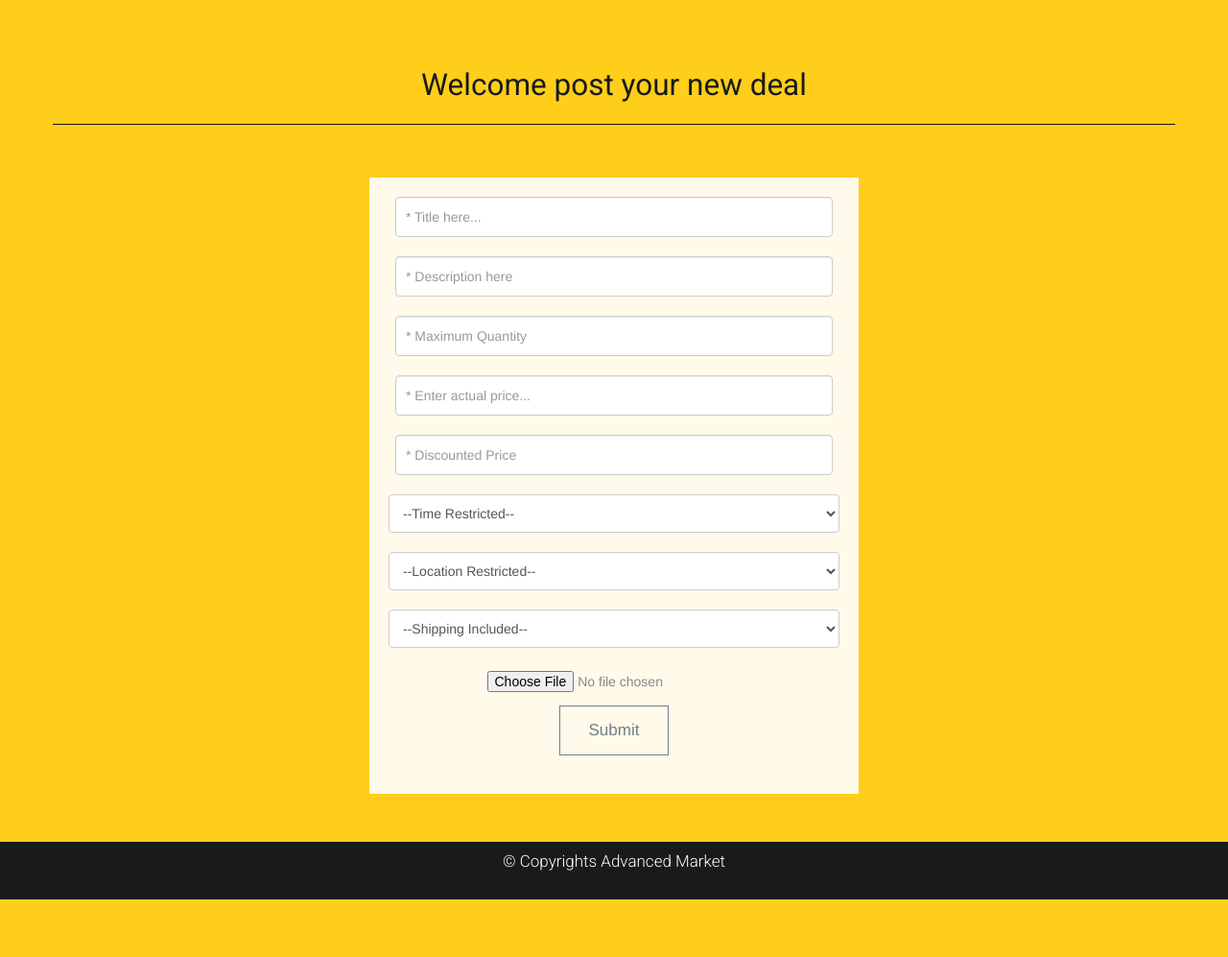
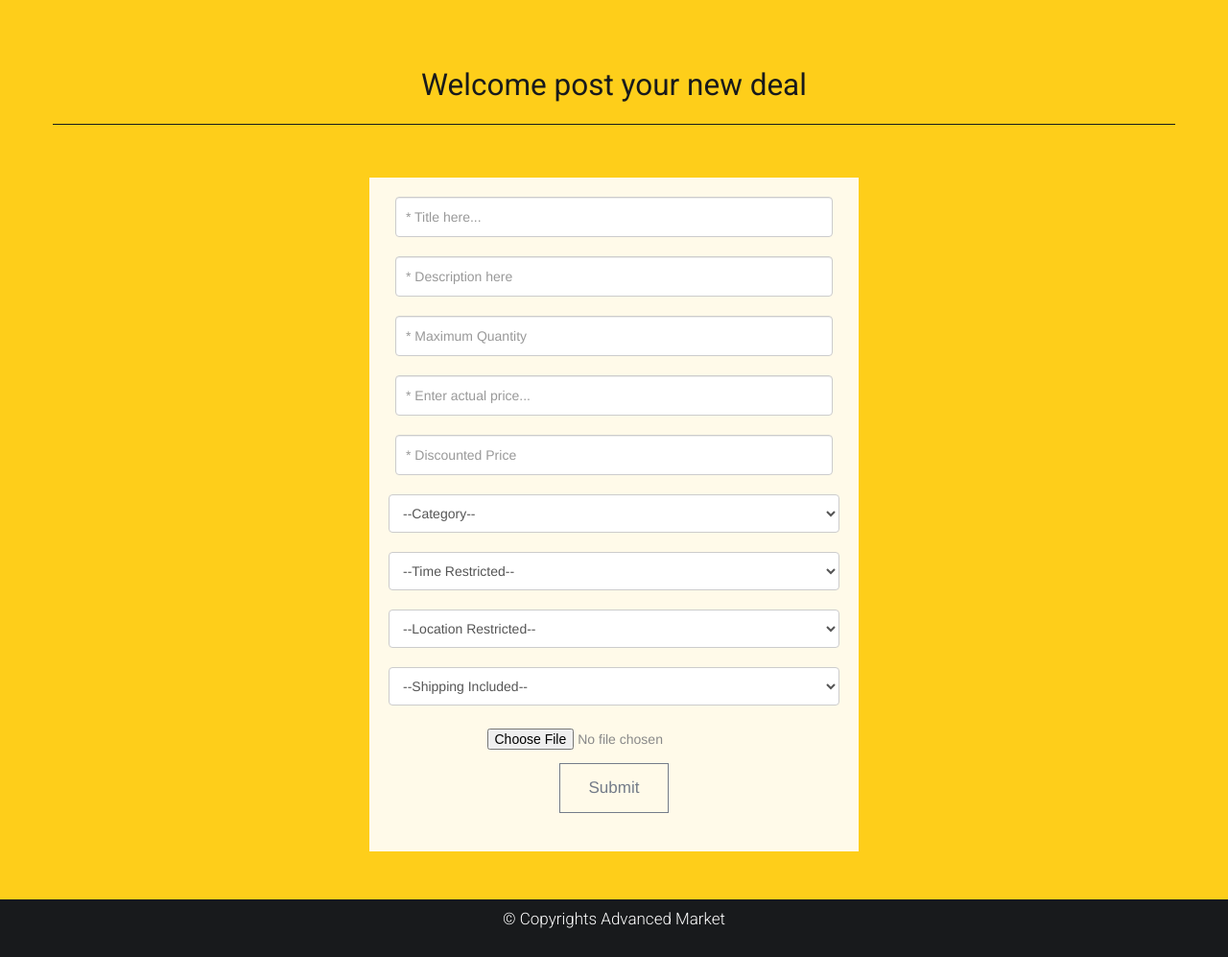
Before and after one commit to kevincsuf/AdvancedMarket, a PHP site: page /deals.php in a window 1280 px wide. Shown: the part 71-1068 px from the top of the page at 96% size. Before the commit the page ends 1008 px from the top, so only its background shows below. Run offline with PHP 8.4, Linux system fonts and the light colour scheme.

Commit message:
add category option in deal

```diff
--- a/internationaltrade/deals.php
+++ b/internationaltrade/deals.php
@@ -95,6 +95,17 @@
 								</div>
 							</div>
 
+							<div class="control-group">
+								<div class="controls">
+									<select class = "span5" id = "category" name="category">
+										<option value= "category">--Category--</option>
+										<option value= "food_products">Food Products</option>
+										<option value= "electronics">Electronics</option>
+										<option value= "raw_material">Raw Material</option>
+										<option value= "entertainment">Entertainment</option>
+									</select>
+								</div>
+							</div>
 
 							<div class="control-group">
 								<div class="controls">
```
